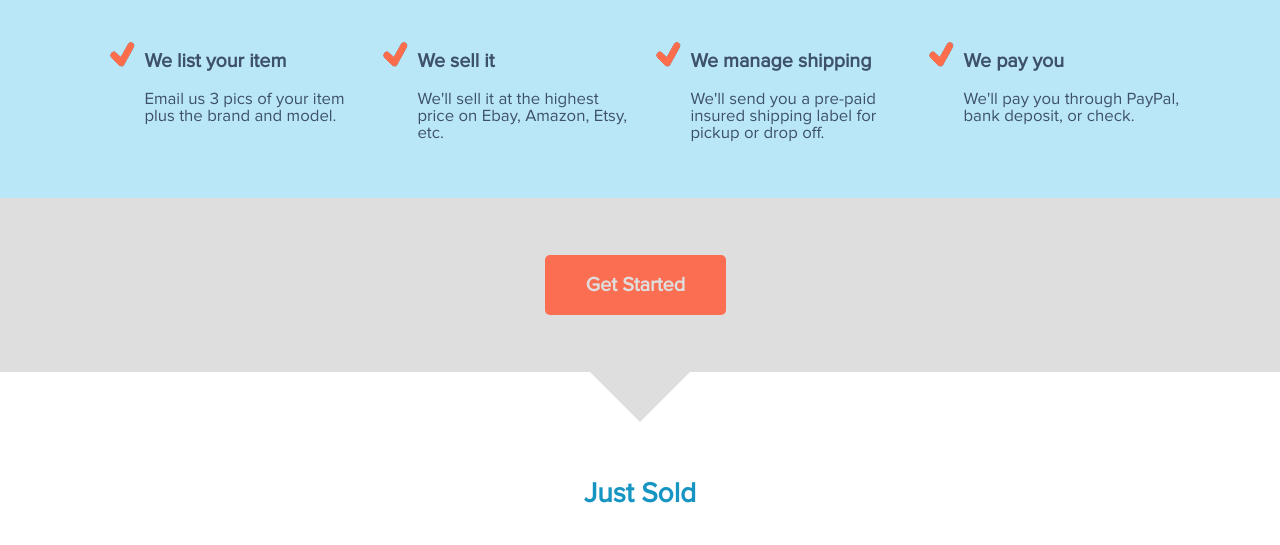
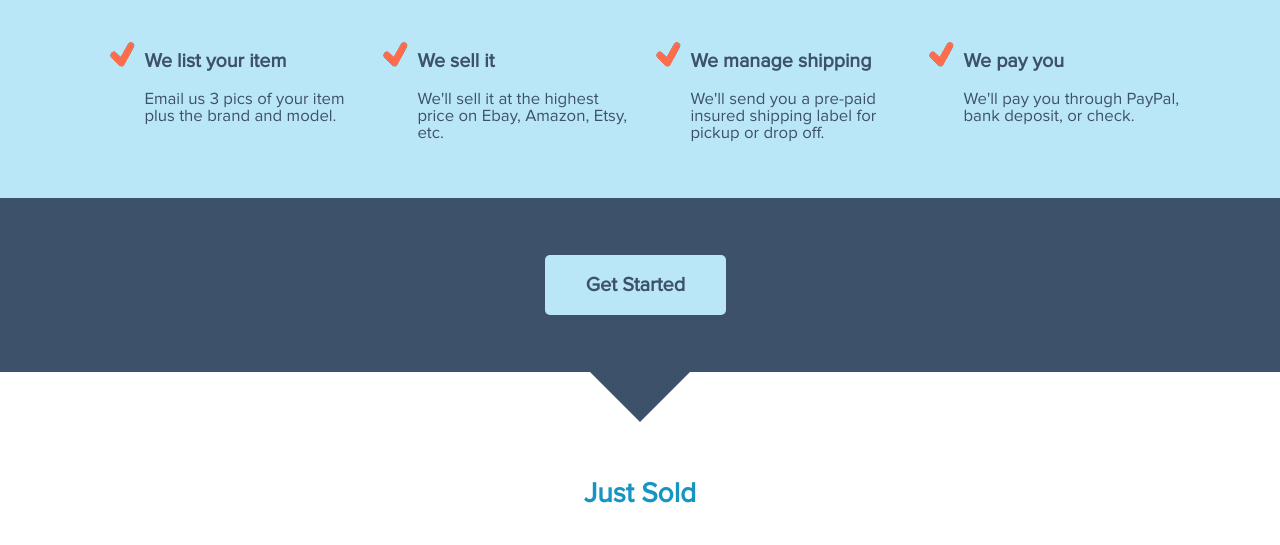
Before and after one commit to bbenoit33/picsellfrontend, a PHP site: page /home.html in a window 1280 px wide. Shown: the part 1095-1640 px from the top of the page. Run offline with PHP 8.4, Linux system fonts and the light colour scheme; some libraries are stand-ins or nearby versions.

Commit message:
colorssss

```diff
--- a/main.css
+++ b/main.css
@@ -265,7 +265,7 @@ body{
 
 #getstarted{
 	color: #DEDEDE;
-	background: #DEDEDE;
+	background: #3D516A;
 	position: relative;
 	padding-bottom: 40px;
 	padding-top: 40px;
@@ -284,8 +284,8 @@ body{
 }
 
 #getstarted .green_button{
-	background: #FC6E51;
-
+	background: #BAE7F7;
+	color: #3D516A;
 	font-size: 1.428em;
 	text-align: center;
 	margin-left: 545px;
@@ -321,7 +321,7 @@ body{
 }
 
 #items .arrow-down{
-	border-top: 50px solid #DEDEDE;
+	border-top: 50px solid #3D516A;
 }
 
 #items h2{
```
